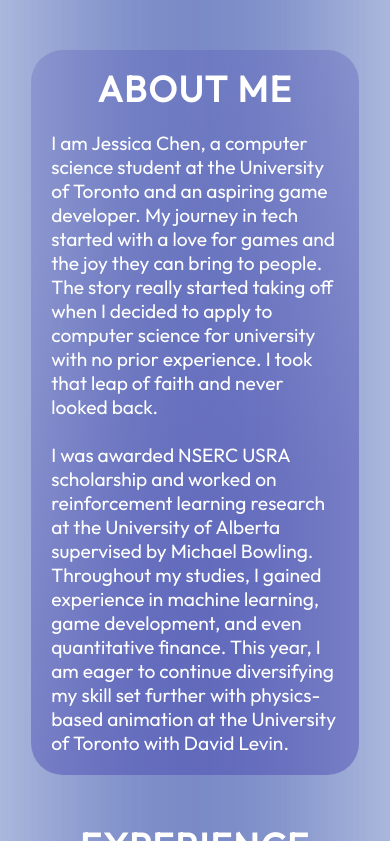
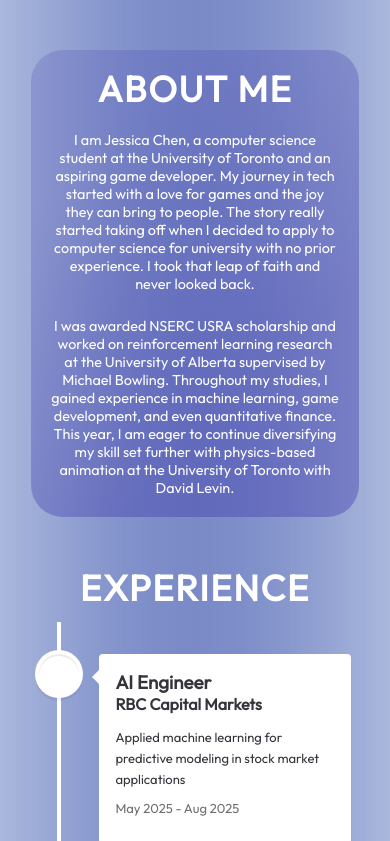
Before and after one commit to swannercjj/swannercjj.github.io, a React (Vite) app: page / in a window 390 px wide. Shown: the part 823-1664 px from the top of the page. Built offline with nearby package versions, Linux system fonts and the light colour scheme.

Commit message:
text align and size

```diff
--- a/src/components/About/About.module.css
+++ b/src/components/About/About.module.css
@@ -87,6 +87,8 @@
 
     .aboutItem {
         padding: 4px;
+        font-size: 0.9rem;
+        text-align: center;
     }
 
 }
--- a/src/components/Projects/ProjectCard.module.css
+++ b/src/components/Projects/ProjectCard.module.css
@@ -131,6 +131,11 @@
   .panelContent {
     margin-left: 0;
   }
+
+  .details {
+    font-size: 0.9rem;
+    text-align: center;
+  }
 }
 
 @media screen and (min-width: 1024px) {
```
